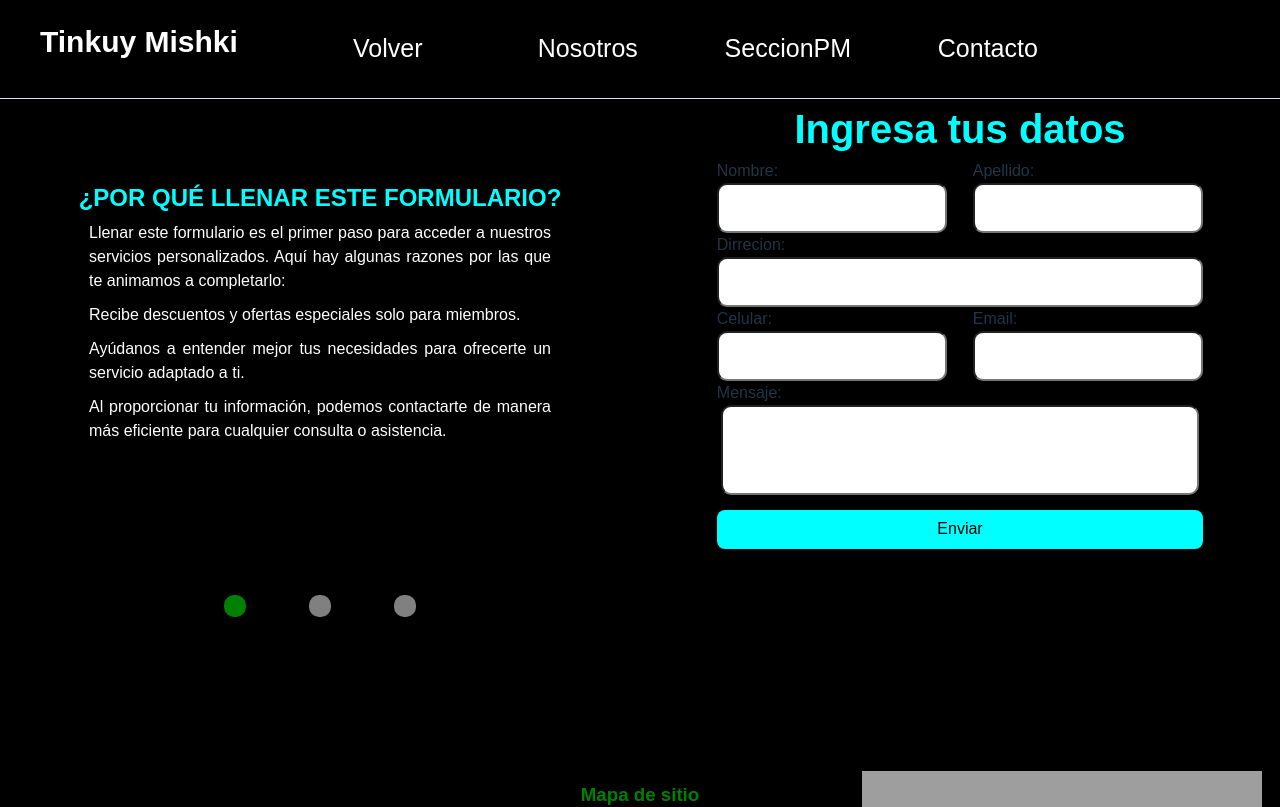
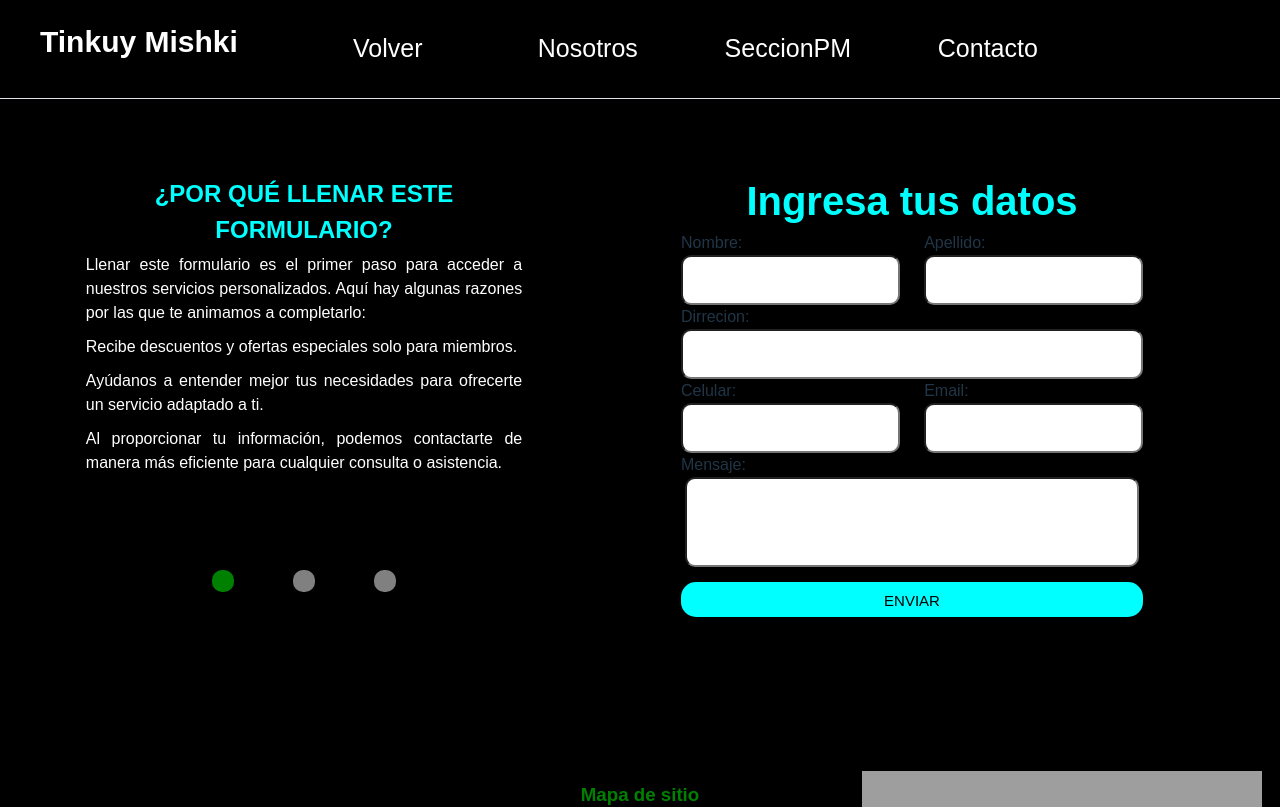
Before and after one commit to Brando2397/ProyectoDew, a React (Vite) app in the folder TinkuyMishki/: page /Contacto in a window 1280 px wide. Shown: the top 807 px of the page. Built offline with nearby package versions, Linux system fonts and the light colour scheme; grey boxes are pictures that could not be loaded.

Commit message:
contactofinal

```diff
--- a/TinkuyMishki/src/Componentes/Contacto/contacto.css
+++ b/TinkuyMishki/src/Componentes/Contacto/contacto.css
@@ -1,14 +1,21 @@
 .reservaContenedor{
 
-    height: 60.1vh;
-    width: 100vw;
+    height: 60vh;
+
+    position: relative;
     display: flex;
     flex-direction: row;
     justify-content: space-around;
     margin-bottom: 15%;
 }
 
+.reservaContenedor1{
 
+    position: relative;
+    right: 0px;
+    width: 95vw;
+
+}
 
 .LlenarForm{
 
@@ -25,7 +32,8 @@
 
 .cajaTexto{
 
-    height: 84%;
+
+    height: 80%;
 
 
 
@@ -92,19 +100,21 @@
 
     }
 
+    button:first-child{
+
+        background-color: white;
+    }
+
 
 }
 
-button:first-child{
-
-    background-color: white;
-}
 
 
 
 
 .Formulario{
 
+    margin-top: 6% ;
     display: block;
     box-sizing: border-box;
     width: 40%;
@@ -147,6 +157,7 @@ button:first-child{
     width: 100%;
     height: 50px;
     background-color: white;
+    color:black
 
 }
 
@@ -174,17 +185,107 @@ button:first-child{
     margin-top: 15px;
     display: block;
     width: 100%;
+    height: 35px;
     background-color: cyan;
     width: 95%;
+    font-size: 15px;
+    border-radius: 15px;
 
 
 }
 
-.barraNavegacion{
+.reservaContenedor2{
+
+    position: relative;
+    display: none;
+    left: 100vw;
+    width: 95vw;
+    margin: auto;
+    align-items: center;
+
+}
+
+.contenedorSeleccionReserva{
+
+    color:antiquewhite;
+    width: 35%;
+    height: 80%;
+    display: block;
+    text-align: center;
+    h2{
+        text-transform: uppercase;
+        color:cyan;
+
+    }
+}
+
+.contenedorSaludo{
 
 
-    height: 10vh;
+    border-right: 1px solid aliceblue;
+    height: 80%;
+    box-sizing: border-box;
+    padding-left: 7.5%;
+    padding-top: 4%;
+    color:aliceblue;
+    width: 35%;
+    display: block;
+
+    p{
+        margin-bottom: 2%;
+    }
+    h2,h3{
+
+        color: cyan;
+    }
+}
+
+
+
+.contenedorSeleccionFechaReserva{
+
+    box-sizing: border-box;
+    padding: 1%;
     width: 100%;
+    display: grid;
+    grid-template-columns: repeat(3,1fr);
+    gap: 10px;
+
+}
+
+.fecha{
+
+    display: block;
+    color: beige;
+    height: 30px;
+    border: 1px solid white;
+    border-radius: 10px;
+    text-transform:capitalize;
+    text-align: center;
+    background-color: transparent;
+}
+
+.fecha:hover{
+
     background-color: cyan;
-    margin-bottom: 30px;
 }
+
+.contenedorSeleccionHoraReserva{
+
+    box-sizing: border-box;
+    padding: 1%;
+    width: 100%;
+    display: grid;
+    grid-template-columns: repeat(3,1fr);
+    gap: 10px;
+
+}
+
+.contenedorFecha{
+
+    display: none;
+    opacity: 0;
+    h2{
+        color:cyan;
+    }
+}
--- a/TinkuyMishki/src/Componentes/Contacto/contacto.jsx
+++ b/TinkuyMishki/src/Componentes/Contacto/contacto.jsx
@@ -1,6 +1,8 @@
 import React from "react";
 import { useState } from "react";
 import './contacto.css'
+
+//PRIMERA PARTE DEL LA SECCION//
 
 function LlenarFormulario() {
 
@@ -44,8 +46,8 @@ function LlenarFormulario() {
                 ...prevStyle,
                 style1:{
                     ...prevStyle.style1,
-                    opacity:'1', transition: 'opacity 1.3s ease-in'}
-            }),500))
+                    opacity:'1', transition: 'opacity 0.5s ease-in'}
+            })),300)
 
 
         } else if (name === "btn2") {
@@ -73,8 +75,8 @@ function LlenarFormulario() {
                 ...prevStyle,
                 style2:{
                     ...prevStyle.style2,
-                    opacity:'1', transition:'opacity 1.3s ease-in'}
-            }),500))
+                    opacity:'1', transition:'opacity 0.5s ease-in'}
+                })),300)
 
         } else if (name === "btn3") {
 
@@ -101,8 +103,8 @@ function LlenarFormulario() {
                 ...prevStyle,
                 style3:{
                     ...prevStyle.style3,
-                    opacity:'1', transition: 'left 0.3s ease-in, opacity 1.3s ease-in'}
-            }),500))
+                    opacity:'1', transition: 'left 0.3s ease-in, opacity 0.5s ease-in'}
+                })),300)
         }
 
     }
@@ -144,7 +146,7 @@ function LlenarFormulario() {
 }
 
 
-function Formulario() {
+function Formulario({pasarFuncion, pasarDatos}) {
 
     const [datos, setDatos] = useState({
 
@@ -157,20 +159,35 @@ function Formulario() {
     }
     )
 
-    const cambiarDatos = (e) => {
-        const { nombre, value } = e.target;
+    const pasarData = (datos) => {pasarDatos(datos)}
+
+    const cambiarDatos = (e) =>
+        {
+        const { name, value } = e.target;
 
         setDatos({
-            ...setDatos,
-            [nombre]: value
+            ...datos,
+            [name]: value
 
         });
 
+        pasarData(datos)
+
     }
+
+    const  reempSubmit = (e) => {
+
+        e.preventDefault(),
+        pasarFuncion(),
+        cambiarDatos(e)
+
+    }
+
 
     return (
         <>
-            <form className="Formulario">
+
+            <form className="Formulario" onSubmit={reempSubmit}>
 
                 <h2>Ingresa tus datos</h2>
                 <div className="nombre_apellido" >
@@ -255,13 +272,9 @@ function Formulario() {
                             className="input input2"
                         />
                     </div>
+                <button className="boton_form" type='submit'>ENVIAR</button>
+            </form>
 
-
-
-
-
-                <button className="boton_form" type="submit">Enviar</button>
-            </form>
 
         </>
     )
@@ -270,14 +283,219 @@ function Formulario() {
 }
 
 
+//SEGUNDA PARTE DEL LA SECCION//
+
+
+function SaludoAlCliente({datos,datos2,datos3}){
+
+    return (
+
+    <>
+    <div className="contenedorSaludo">
+        <h2>Bienvenido,{datos.nombre} {datos.apellido}</h2>
+        <p>Por favor, elige la fecha cuando deseas hacer la reserva</p>
+        <h3>Datos de la Reserva:</h3>
+        <p>Fecha de la reserva: {datos2}</p>
+        <p>Hora de la reserva: {datos3}</p>
+        <button className="fecha">Aceptar</button>
+    </div>
+
+    </>
+    )
+
+
+}
+
+function SeleccionarReserva({pasarDatos2,pasarDatos3}){
+
+
+    const pasarDatos21 = (datos) => {pasarDatos2(datos)}
+    const pasarDatos31 = (datos) => {pasarDatos3(datos)}
+
+    const fecha = new Date();
+
+    const diaFecha = fecha.getDate();
+
+    const formtFecha = { month: 'long'};
+
+    const mesFecha = fecha.toLocaleDateString('Es-es',formtFecha);
+
+    const listFecha = [];
+
+    const listarFecha = () => {
+
+        for (let i = diaFecha; i < 7; i++) {
+
+            listFecha.push( mesFecha + " " + i )
+
+        }
+
+
+    };
+
+    listarFecha()
+
+    const[estiloContenedorFecha,setEstiloContenderFecha] = useState({});
+
+    const aparecerHora = (e) => {
+
+        const datos = e.target.value;
+
+        pasarDatos21(datos)
+
+
+        setEstiloContenderFecha(prevStyle => ({
+
+            ...prevStyle,
+            display: 'grid',
+            opacity: '1'
+        }))
+    }
+
+    const aparecerFecha = (e) => {
+
+        const datos = e.target.value;
+
+        pasarDatos31(datos)
+    }
+    const listHora = ['6:30 p.m', '7:00 p.m','7:30 p.m','8:30 p.m', '8:45 p.m', '9:30 p.m']
+
+    const diagramarListFecha = listFecha.map((elemento,index) => (
+
+        <button className="fecha" key={index} value= {elemento} onClick={(e) => {aparecerHora(e)}} >{elemento}</button>
+
+    ))
+
+    const diagramarListHora = listHora.map((elemento,index) => (
+
+        <button className="fecha" value= {elemento} key={index}  onClick={(e) => {aparecerFecha(e)}} >{elemento}</button>
+
+    ))
+
+
+
+
+    return (
+
+    <>
+    <div className="contenedorSeleccionReserva">
+        <h2>Confirme la fecha disponible</h2>
+        <div className="contenedorSeleccionFechaReserva">
+        {diagramarListFecha}
+        </div>
+        <div className="contenedorFecha" style={estiloContenedorFecha}>
+            <h2>Confirme la Hora disponible</h2>
+            <div className="contenedorSeleccionHoraReserva">
+            {diagramarListHora}
+        </div>
+        </div>
+
+    </div>
+
+    </>
+    )
+
+
+}
+
+
+
 function Contacto() {
+
+    const [styleCont, setStyleCont] = useState({
+
+
+    seccion1 : {right : '0px'},
+    seccion2 : {right : '100vw'},
+
+    })
+
+    const [datosForm, setDatosForm] = useState({})
+
+    const [datosSaludo, setDatosSaludo] = useState()
+
+    const [datosHora, setDatosHora] = useState()
+
+    const recopilarDatos = (datos) => {
+
+        setDatosForm(datos)
+    }
+
+    const recopilarDatos2 = (datos2) => {
+
+        setDatosSaludo(datos2)
+    }
+
+    const recopilarDatos3 = (datos3) => {
+
+        setDatosHora(datos3)
+    }
+
+    const deslizar = () => {
+
+        console.log("tamos aqui");
+
+        setStyleCont(
+
+            {...styleCont,
+
+            seccion1 : {right : '100vw', transition: 'right 1s'},
+
+            }
+        )
+
+        setTimeout(
+
+            () => {
+
+                setStyleCont(prevStyle => ({
+
+                    ...prevStyle,
+
+                        seccion1 : {display:'none'},
+                        seccion2: {display:'flex'}
+                        })
+                    )
+
+                }
+
+        ,500)
+
+        setTimeout(
+
+            () => {
+
+                setStyleCont(
+
+                    prevStyle => ({
+
+                        ...prevStyle,
+
+                        seccion2 : {
+                            ...prevStyle.seccion2,
+                            left : '0px', transition: 'left 1s'}
+
+                    })
+
+                )
+
+            }
+        ,550)
+
+
+    }
 
     return (
 
         <>
-            <div className="reservaContenedor">
+            <div className="reservaContenedor reservaContenedor1" style={styleCont.seccion1}>
                 <LlenarFormulario></LlenarFormulario>
-                <Formulario></Formulario>
+                <Formulario pasarFuncion={deslizar} pasarDatos = {recopilarDatos}></Formulario>
+            </div>
+
+            <div className="reservaContenedor reservaContenedor2" style={styleCont.seccion2}>
+                <SaludoAlCliente datos={datosForm} datos2={datosSaludo} datos3={datosHora}></SaludoAlCliente>
+                <SeleccionarReserva pasarDatos2 = {recopilarDatos2} pasarDatos3 = {recopilarDatos3}></SeleccionarReserva>
             </div>
         </>
 
```
